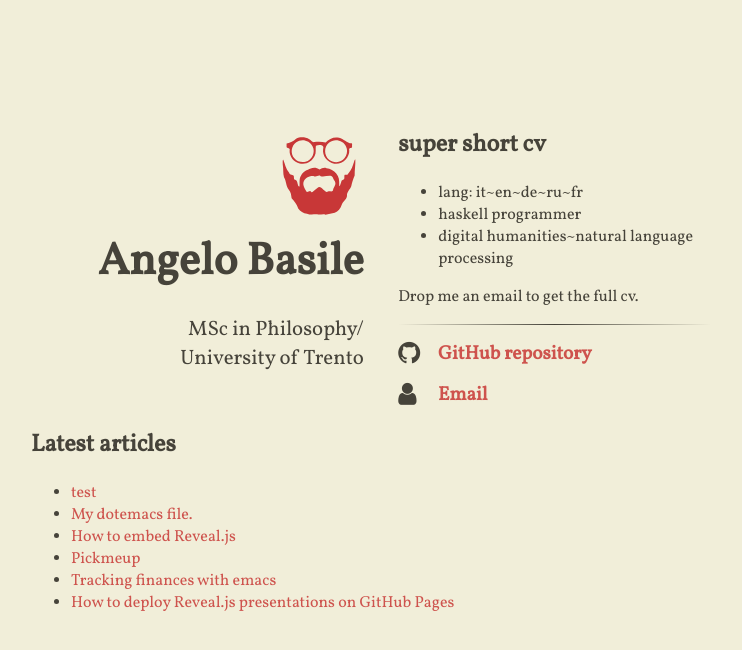
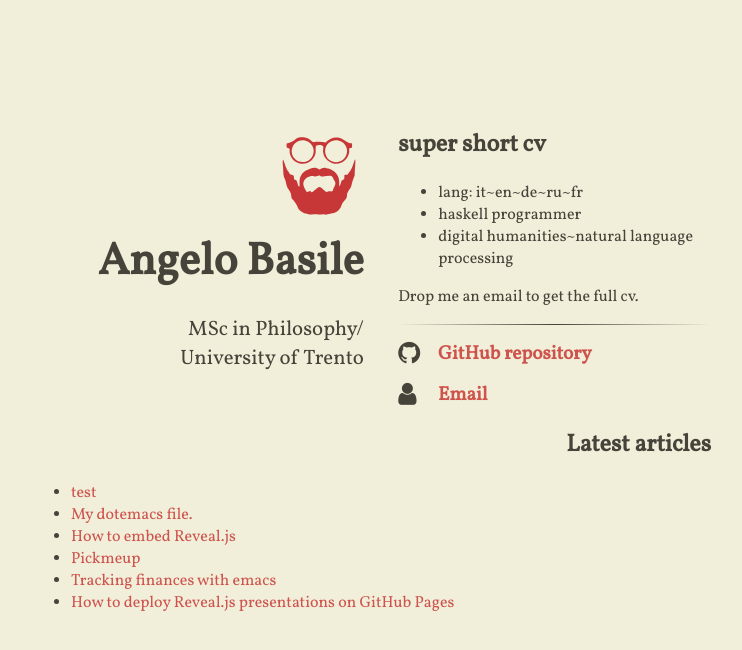
Before and after one commit to rs2/anbasile.github.io, a Jekyll site: the page built from index.html, in a window 1280 px wide. Shown: the top 650 px of the page, without its empty margins (269-1011 px from the left). Built offline with Jekyll 4.4.1, drawn with Linux system fonts in a browser that asks for light colours; nearby versions of some CDN libraries.

Commit message:
Update postlist.html

```diff
--- a/_includes/postlist.html
+++ b/_includes/postlist.html
@@ -1,4 +1,4 @@
-  <h2 style="align:right">Latest articles</h2>
+  <h2 style="text-align:right">Latest articles</h2>
 
   <ul id="postlist">
   {% for post in site.posts %}
```
